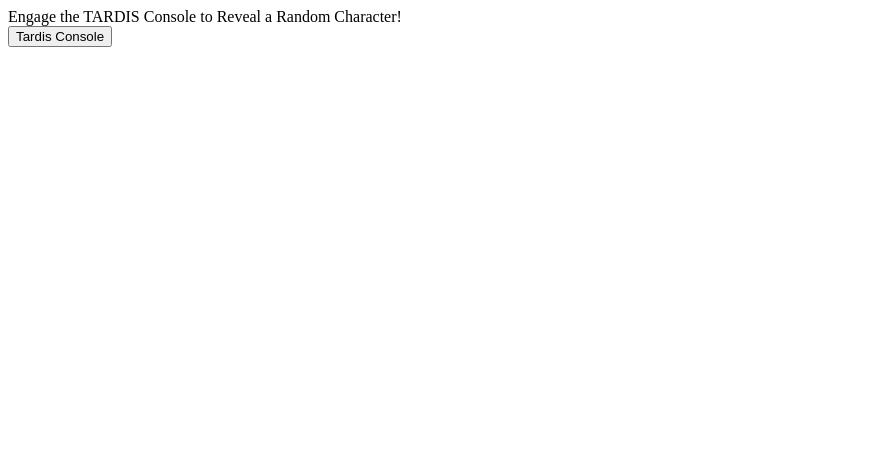
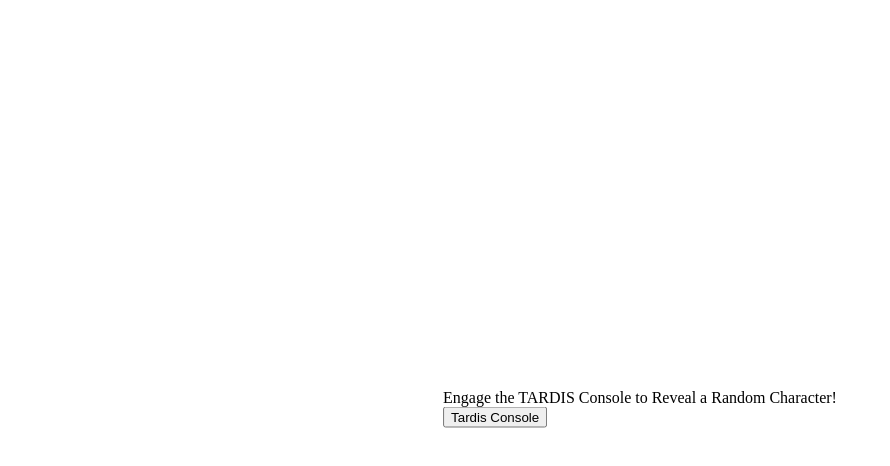
Before and after one commit to somramnani/doctor-who, a website: page public/index.html in a window 1280 px wide. Shown: the whole page, without its empty margins (0-890 px from the left). Drawn offline with Linux system fonts and the light colour scheme.

Commit message:
center the HTML text

```diff
--- a/public/css/styles.css
+++ b/public/css/styles.css
@@ -0,0 +1,10 @@
+.body {
+  position: relative;
+  height: 100vh;
+}
+.container {
+  position: absolute;
+  top: 50%;
+  left: 50%;
+  transform: translate(-50%, -50%);
+}
--- a/public/index.html
+++ b/public/index.html
@@ -4,14 +4,17 @@
     <meta charset="UTF-8" />
     <meta name="viewport" content="width=device-width, initial-scale=1.0" />
     <title>Doctor Who App</title>
+    <link rel="stylesheet" href="css/styles.css" />
   </head>
   <body>
-    <div>
+    <div class="body">
       <!-- <input type="text" placeholder="Search" /> -->
-      <div id="data-container">
-        Engage the TARDIS Console to Reveal a Random Character!
+      <div class="container">
+        <div id="data-container">
+          Engage the TARDIS Console to Reveal a Random Character!
+        </div>
+        <button onclick="displayRandomData()">Tardis Console</button>
       </div>
-      <button onclick="displayRandomData()">Tardis Console</button>
     </div>
     <script src="js/index.js"></script>
   </body>
```
